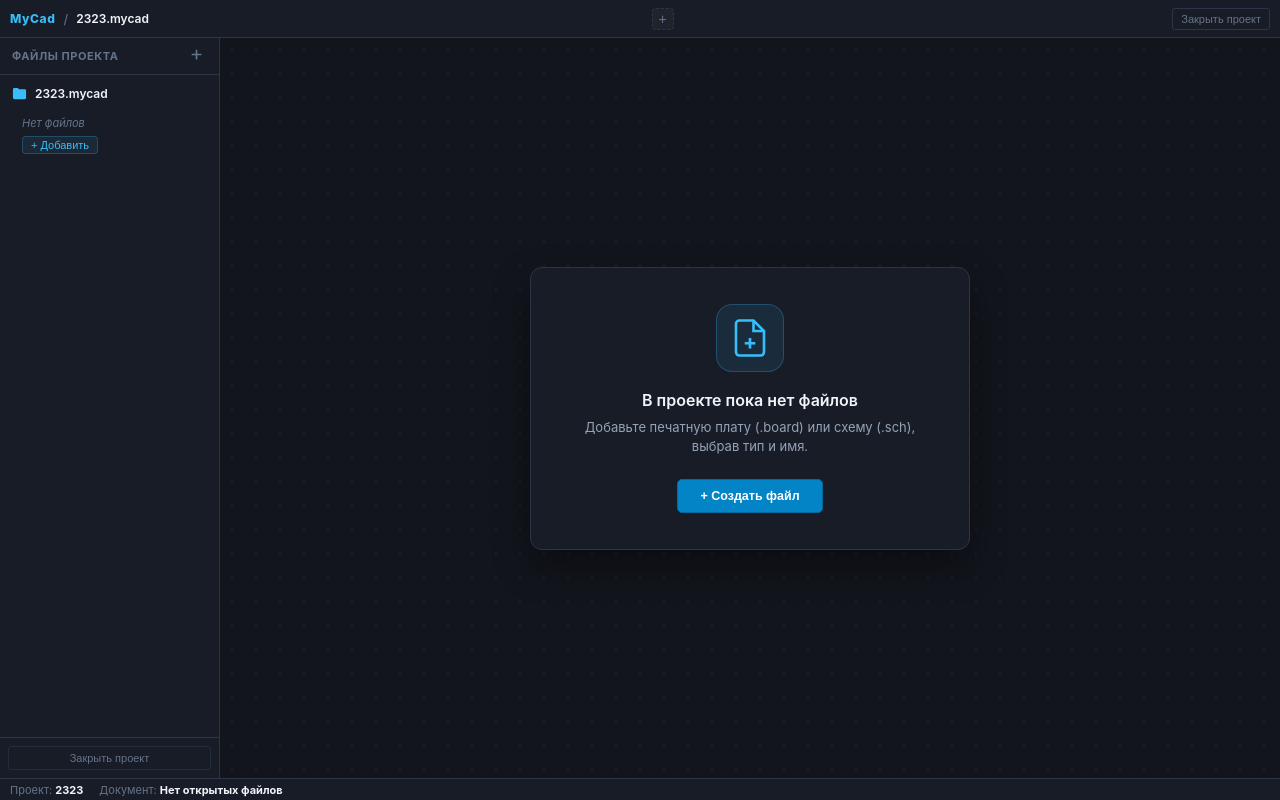
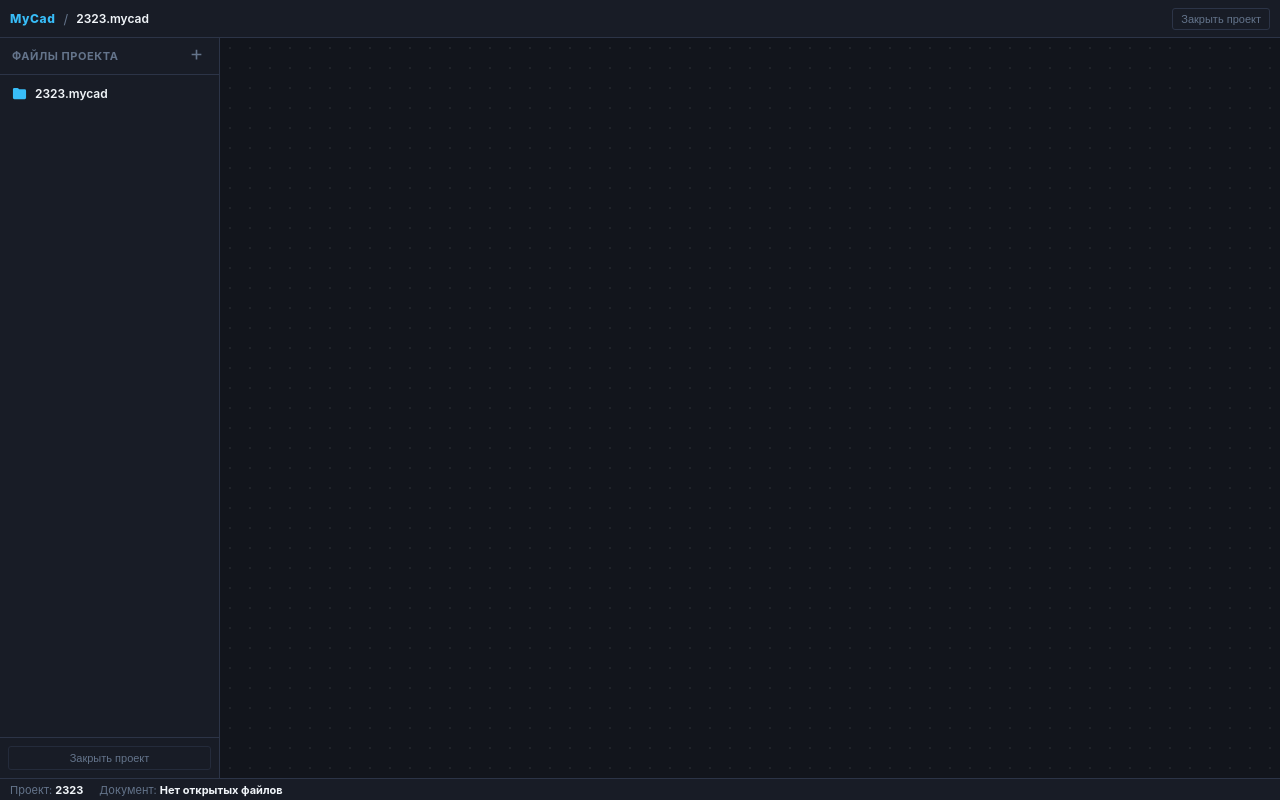
Before and after one commit to Apofixc/MyCad, a React (Vite) app: page / in a window 1280 px wide. Both pictures are taken after a click on the button 802 px from the left and 352 px from the top of the page. Built offline with nearby package versions, Linux system fonts and the light colour scheme.

Commit message:
feat: implement high-tech CAD start screen and project initialization UI

```diff
--- a/src/App.css
+++ b/src/App.css
@@ -831,37 +831,6 @@ body, html, #root {
   color: #f87171;
 }
 
-.kicad-tree-empty-state {
-  padding: 8px 4px 10px 4px;
-  display: flex;
-  flex-direction: column;
-  align-items: flex-start;
-  gap: 6px;
-}
-
-.kicad-tree-empty-state .empty-text {
-  font-size: 11px;
-  color: var(--cad-text-muted);
-  font-style: italic;
-}
-
-.kicad-tree-create-btn {
-  background: rgba(56, 189, 248, 0.08);
-  border: 1px solid rgba(56, 189, 248, 0.25);
-  color: var(--cad-accent-blue);
-  font-size: 11px;
-  font-weight: 500;
-  padding: 2px 8px;
-  border-radius: 4px;
-  cursor: pointer;
-  transition: all 0.12s;
-}
-
-.kicad-tree-create-btn:hover {
-  background: rgba(56, 189, 248, 0.18);
-  border-color: var(--cad-accent-blue);
-}
-
 .kicad-tree-footer {
   padding: 8px;
   border-top: 1px solid var(--cad-border);
@@ -1464,59 +1433,12 @@ body, html, #root {
 }
 
 /* ==========================================================================
-   Canvas Empty Workspace State
+   Canvas Blank State
    ========================================================================== */
-.cad-empty-workspace {
+.cad-canvas-blank {
   width: 100%;
   height: 100%;
-  display: flex;
-  align-items: center;
-  justify-content: center;
   background-color: var(--cad-bg-canvas);
-  background-image: radial-gradient(rgba(255, 255, 255, 0.05) 1px, transparent 1px);
-  background-size: 24px 24px;
+  background-image: radial-gradient(rgba(255, 255, 255, 0.06) 1px, transparent 1px);
+  background-size: 20px 20px;
 }
-
-.empty-workspace-card {
-  max-width: 440px;
-  background: var(--cad-bg-panel);
-  border: 1px solid var(--cad-border);
-  border-radius: 12px;
-  padding: 36px 32px;
-  display: flex;
-  flex-direction: column;
-  align-items: center;
-  text-align: center;
-  box-shadow: 0 16px 36px rgba(0, 0, 0, 0.4);
-}
-
-.empty-workspace-icon {
-  width: 68px;
-  height: 68px;
-  border-radius: 16px;
-  background: rgba(56, 189, 248, 0.1);
-  border: 1px solid rgba(56, 189, 248, 0.25);
-  display: flex;
-  align-items: center;
-  justify-content: center;
-  margin-bottom: 18px;
-}
-
-.empty-workspace-card h3 {
-  font-size: 16px;
-  font-weight: 600;
-  color: #f1f5f9;
-  margin-bottom: 8px;
-}
-
-.empty-workspace-card p {
-  font-size: 13px;
-  color: var(--cad-text-secondary);
-  line-height: 1.5;
-  margin-bottom: 22px;
-}
-
-.empty-add-btn {
-  padding: 9px 22px;
-  font-size: 12.5px;
-}
--- a/src/App.tsx
+++ b/src/App.tsx
@@ -167,13 +167,6 @@ export const App: React.FC = () => {
               </button>
             </div>
           ))}
-          <button
-            className="cad-tab-add-btn"
-            onClick={() => setIsNewFileModalOpen(true)}
-            title="Добавить новый файл (+)"
-          >
-            +
-          </button>
         </div>
 
         <div className="cad-top-right">
@@ -196,30 +189,7 @@ export const App: React.FC = () => {
 
         {/* Center: Canvas Viewport */}
         <main className="cad-canvas-area">
-          {project.files.length === 0 ? (
-            <div className="cad-empty-workspace">
-              <div className="empty-workspace-card">
-                <div className="empty-workspace-icon">
-                  <svg viewBox="0 0 24 24" width="42" height="42" fill="none" stroke="#38bdf8" strokeWidth="1.5">
-                    <path d="M14 2H6a2 2 0 0 0-2 2v16a2 2 0 0 0 2 2h12a2 2 0 0 0 2-2V8z" />
-                    <polyline points="14 2 14 8 20 8" />
-                    <line x1="12" y1="18" x2="12" y2="12" />
-                    <line x1="9" y1="15" x2="15" y2="15" />
-                  </svg>
-                </div>
-                <h3>В проекте пока нет файлов</h3>
-                <p>
-                  Добавьте печатную плату (.board) или схему (.sch), выбрав тип и имя.
-                </p>
-                <button
-                  className="cad-btn-primary empty-add-btn"
-                  onClick={() => setIsNewFileModalOpen(true)}
-                >
-                  + Создать файл
-                </button>
-              </div>
-            </div>
-          ) : isBoardActive && boardData ? (
+          {isBoardActive && boardData ? (
             <BoardCanvas
               boardData={boardData}
               onChangeBoardData={handleUpdateActiveBoardData}
@@ -227,7 +197,7 @@ export const App: React.FC = () => {
               onSelectComponent={handleSelectComponent}
               onSelectPin={handleSelectPin}
             />
-          ) : (
+          ) : activeFile?.type === "sch" ? (
             <div className="cad-schematic-placeholder">
               <div className="placeholder-box">
                 <svg viewBox="0 0 24 24" width="32" height="32" fill="none" stroke="#64748b" strokeWidth="1.5">
@@ -238,6 +208,8 @@ export const App: React.FC = () => {
                 <small>Для расстановки деталей и монтажки переключитесь на вкладку платы (.board).</small>
               </div>
             </div>
+          ) : (
+            <div className="cad-canvas-blank" />
           )}
         </main>
 
--- a/src/components/Sidebar/ProjectTree.tsx
+++ b/src/components/Sidebar/ProjectTree.tsx
@@ -44,19 +44,7 @@ export const ProjectTree: React.FC<ProjectTreeProps> = ({
 
         {/* Tree children */}
         <div className="kicad-children-group">
-          {project.files.length === 0 ? (
-            <div className="kicad-tree-empty-state">
-              <span className="empty-text">Нет файлов</span>
-              <button
-                type="button"
-                className="kicad-tree-create-btn"
-                onClick={onOpenNewFileDialog}
-              >
-                + Добавить
-              </button>
-            </div>
-          ) : (
-            project.files.map((file: ProjectFile) => {
+          {project.files.map((file: ProjectFile) => {
               const isActive = project.activeFileId === file.id;
               const isBoard = file.type === "board";
 
@@ -98,8 +86,7 @@ export const ProjectTree: React.FC<ProjectTreeProps> = ({
                   {isActive && <div className="kicad-active-marker" />}
                 </div>
               );
-            })
-          )}
+            })}
         </div>
       </div>
 
```
